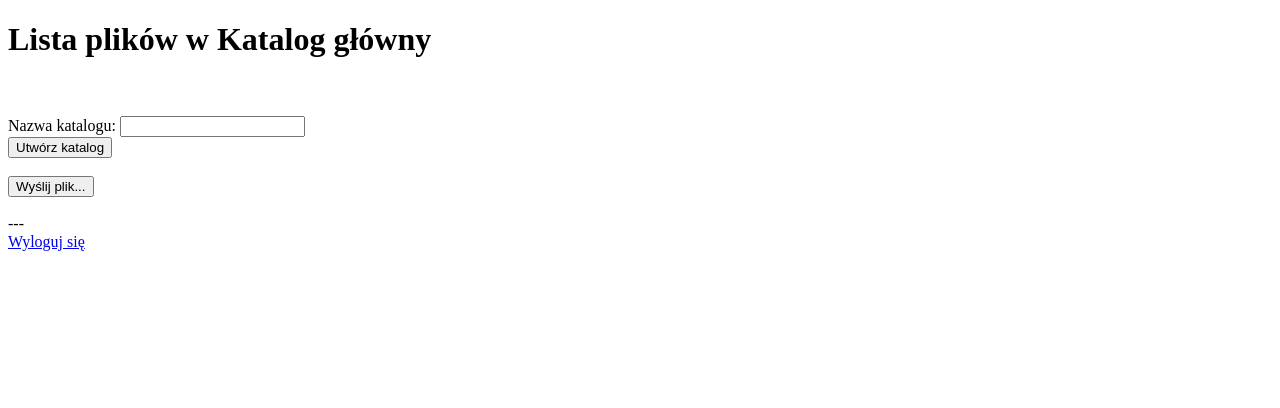
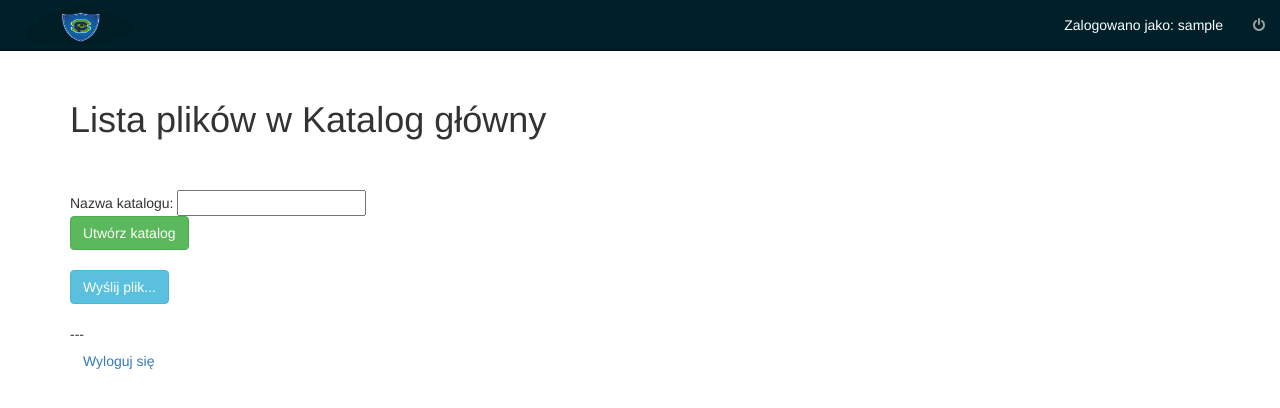
Before and after one commit to Username300/CloudSCI, a PHP site: page /engine/filemanager.php in a window 1280 px wide. Shown: the top 408 px of the page. Run offline with PHP 8.4, Linux system fonts and the light colour scheme; the visitor is signed in with stand-in values (Sample User, id 1); data that the repository does not hold is empty; some libraries are stand-ins or nearby versions.

Commit message:
Update filemanager.php

```diff
--- a/engine/filemanager.php
+++ b/engine/filemanager.php
@@ -41,14 +41,65 @@ if(mysqli_connect_errno()==0) //pobieranie danych z bazy
 <!DOCTYPE HTML>
 <html lang="pl">
   <head>
-	   <title>
-       <?php
-       echo $dir_name." - Pliki użytkownika ".$login;
-       ?>
-       - The Cloud Project</title>
+	  <!--
+  //////////////////////////////
+  //                          //
+  // Pamiętaj, by dodać CSS   //
+  //   i pliki bootstrapa     //
+  //                          //
+  //////////////////////////////
+  -->
+	   <title> <?php echo $dir_name." - Pliki użytkownika ".$login." - ".$project_title; ?></title>
 	   <meta charset="utf-8">
+
+	   <meta charset="utf-8">
+	   <meta name="viewport" content="width=device-width, initial-scale=1, shrink-to-fit=no">
+	   <link rel="stylesheet" href="..\css\filemanager.css">
+
+	<!-- Bootstrap CSS -->
+    <link rel="stylesheet" href="https://maxcdn.bootstrapcdn.com/bootstrap/3.3.7/css/bootstrap.min.css" integrity="sha384-BVYiiSIFeK1dGmJRAkycuHAHRg32OmUcww7on3RYdg4Va+PmSTsz/K68vbdEjh4u" crossorigin="anonymous">
+
+	<!-- Font-Awesome -->
+	<link href="//maxcdn.bootstrapcdn.com/font-awesome/4.2.0/css/font-awesome.min.css" rel="stylesheet">
   </head>
   <body>
+
+	    <nav class="navbar navbar-inverse navbar-fixed-top" role="navigation">
+	  <div class="container-fluid">
+		<!-- Brand and toggle get grouped for better mobile display -->
+			<div class="navbar-header">
+			  <button type="button" class="navbar-toggle collapsed" data-toggle="collapse" data-target="#myNavbar">
+				<span class="sr-only">Toggle navigation</span>
+				<span class="icon-bar"></span>
+				<span class="icon-bar"></span>
+				<span class="icon-bar"></span>
+			  </button>
+			  <img class="navbar-brand img" src="../img/clouds_logo2.png" alt="<?php echo $project_title;?>">
+			</div>
+
+		<!-- Collect the nav links, forms, and other content for toggling -->
+			<div class="collapse navbar-collapse" id="myNavbar">
+
+				<ul class="nav navbar-nav navbar-right">
+					<li><span class="login">Zalogowano jako: <?php echo $login; ?></span></li>
+					<li><a href="#"><span class="fa fa-power-off" aria-hidden="true"></span><span class="hidden-lg hidden-md hidden-sm">    Wyloguj się </span></a></li>
+				</ul>
+
+				</div>
+
+			</div><!-- /.navbar-collapse -->
+	  </div><!-- /.container-fluid -->
+</nav>
+
+  <br><br><br><br>
+
+
+
+  <div class="container">
+
+
+
+
     <h1>Lista plików w
     <?php
     echo $dir_name;
@@ -121,7 +172,7 @@ if(mysqli_connect_errno()==0) //pobieranie danych z bazy
     <?php
     echo "<input type='hidden' name='pid' value='".$current_dir."'>";
     ?>
-    <button type='submit'>Utwórz katalog</button>
+    <button type='submit' class="btn btn-success">Utwórz katalog</button>
   </form>
   <br>
   <form method="post" action="uploadfileform.php">
@@ -130,9 +181,14 @@ if(mysqli_connect_errno()==0) //pobieranie danych z bazy
     echo $current_dir;
     ?>
     >
-    <button type='submit'>Wyślij plik...</button>
+    <button type='submit' class="btn btn-info">Wyślij plik...</button>
   </form>
   <br> --- <br>
-  <a href='logout.php'>Wyloguj się</button>
+  <a href='logout.php'><button class="btn btn-link">Wyloguj się</button></a>
+
+  </div> <!-- end of container  -->
+  <!-- include javascript, jQuery FIRST -->
+<script src="http://ajax.googleapis.com/ajax/libs/jquery/1.10.2/jquery.min.js"></script>
+<script src="https://maxcdn.bootstrapcdn.com/bootstrap/3.3.7/js/bootstrap.min.js" integrity="sha384-Tc5IQib027qvyjSMfHjOMaLkfuWVxZxUPnCJA7l2mCWNIpG9mGCD8wGNIcPD7Txa" crossorigin="anonymous"></script>
   </body>
 </html>
```
